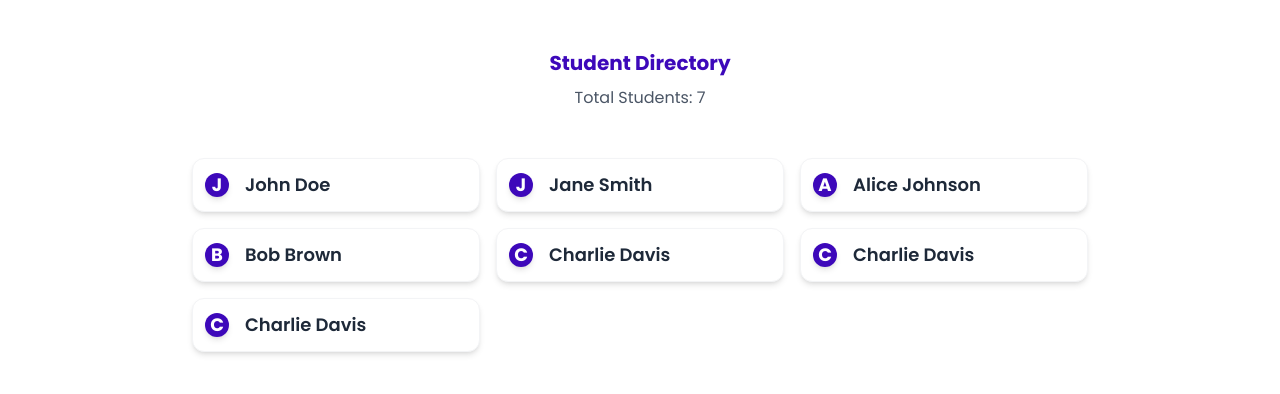
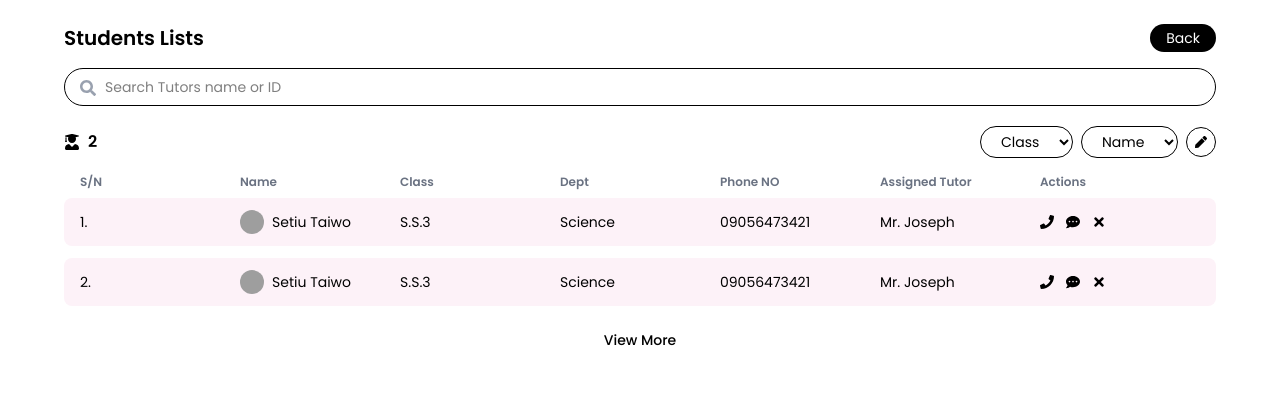
Before and after one commit to BusandCode/edamaa, a React (Vite) app: page /student-list in a window 1280 px wide. Shown: the top 394 px of the page. Built offline with nearby package versions, Linux system fonts and the light colour scheme; grey boxes are pictures that could not be loaded.

Commit message:
updated tutor profile

```diff
--- a/src/pages/students/StudentList.tsx
+++ b/src/pages/students/StudentList.tsx
@@ -1,36 +1,105 @@
-import { students } from './students'
+import { students } from './students';
+import {
+  FaSearch,
+  FaPhone,
+  FaCommentDots,
+  FaTimes,
+  FaUserGraduate,
+  FaSlidersH,
+  FaPen
+} from 'react-icons/fa';
+
 const StudentList = () => {
   return (
-    <div className="min-h-screen bg-white py-12 px-4">
-      <div className="max-w-4xl mx-auto">
-        <div className="text-center mb-12">
-          <h1 className="text-[20px] font-bold text-[#3d08ba] mb-2">Student Directory</h1>
-          <p className="text-gray-600">Total Students: {students.length}</p>
+    <div className="min-h-screen bg-white px-4 py-6">
+      <div className="max-w-6xl mx-auto">
+
+        {/* Header */}
+        <div className="flex items-center justify-between mb-4">
+          <h1 className="text-xl font-semibold">Students Lists</h1>
+          <button className="text-sm bg-black text-white px-4 py-1 rounded-full">
+            Back
+          </button>
         </div>
 
-        <div className="grid grid-cols-1 md:grid-cols-2 lg:grid-cols-3 gap-4">
+        {/* Search */}
+        <div className="relative mb-5">
+          <input
+            type="text"
+            placeholder="Search Tutors name or ID"
+            className="w-full border rounded-full py-2 pl-10 pr-4 text-sm focus:outline-none"
+          />
+          <FaSearch className="absolute left-4 top-3 text-gray-400" />
+        </div>
+
+        {/* Filters */}
+        <div className="flex flex-wrap items-center justify-between mb-4 gap-3">
+          <div className="flex items-center gap-2">
+            <FaUserGraduate />
+            <span className="font-semibold">{students.length}</span>
+          </div>
+
+          <div className="flex items-center gap-2">
+            <select className="border rounded-full px-4 py-1 text-sm">
+              <option>Class</option>
+            </select>
+
+            <select className="border rounded-full px-4 py-1 text-sm">
+              <option>Name</option>
+            </select>
+
+            <button className="border rounded-full p-2">
+              <FaPen size={12} />
+            </button>
+          </div>
+        </div>
+
+        {/* Table Header */}
+        <div className="hidden md:grid grid-cols-7 text-xs font-semibold text-gray-500 px-4 mb-2">
+          <span>S/N</span>
+          <span>Name</span>
+          <span>Class</span>
+          <span>Dept</span>
+          <span>Phone NO</span>
+          <span>Assigned Tutor</span>
+          <span>Actions</span>
+        </div>
+
+        {/* Rows */}
+        <div className="space-y-3">
           {students.map((student, index) => (
             <div
               key={student.id}
-              className="group relative bg-white rounded-xl shadow-md hover:shadow-xl transition-all duration-300 p-3 border border-gray-100 hover:border-indigo-300 hover:-translate-y-1"
-              style={{
-                animationDelay: `${index * 50}ms`
-              }}
+              className="grid grid-cols-2 md:grid-cols-7 items-center bg-pink-50 rounded-lg px-4 py-3 text-sm"
             >
-              <div className="flex items-center gap-4">
-                <div className="w-6 h-6 rounded-full bg-[#3d08ba] flex items-center justify-center text-white font-bold text-lg shadow-md group-hover:scale-110 transition-transform">
-                  {student.name.charAt(0)}
-                </div>
-                <div className="flex-1">
-                  <h3 className="text-lg font-semibold text-gray-800 group-hover:text-indigo-600 transition-colors">
-                    {student.name}
-                  </h3>
-                </div>
+              <span>{index + 1}.</span>
+
+              <div className="flex items-center gap-2">
+                <img
+                  src={student.avatar}
+                  alt=""
+                  className="w-6 h-6 rounded-full"
+                />
+                <span>{student.name}</span>
               </div>
 
-              <div className="absolute top-2 right-2 w-2 h-2 rounded-full bg-green-400 opacity-0 group-hover:opacity-100 transition-opacity"></div>
+              <span>{student.class}</span>
+              <span>{student.dept}</span>
+              <span>{student.phone}</span>
+              <span>{student.tutor}</span>
+
+              <div className="flex items-center gap-3">
+                <FaPhone className="cursor-pointer" />
+                <FaCommentDots className="cursor-pointer" />
+                <FaTimes className="cursor-pointer" />
+              </div>
             </div>
           ))}
+        </div>
+
+        {/* View More */}
+        <div className="text-center mt-6 text-sm font-medium cursor-pointer">
+          View More
         </div>
       </div>
     </div>
--- a/src/pages/students/students.tsx
+++ b/src/pages/students/students.tsx
@@ -1,73 +1,21 @@
-// Mock students data
+// students.js
 export const students = [
   {
     id: 1,
-    name: 'John Doe',
-    email: 'john.doe@email.com',
-    phone: '+234 801 234 5678',
-    enrolledDate: 'Jan 15, 2024',
-    courses: 5,
-    progress: 85,
-    avatar: 'https://api.dicebear.com/7.x/avataaars/svg?seed=John'
+    name: 'Setiu Taiwo',
+    class: 'S.S.3',
+    dept: 'Science',
+    phone: '09056473421',
+    tutor: 'Mr. Joseph',
+    avatar: 'https://api.dicebear.com/7.x/avataaars/svg?seed=Setiu'
   },
   {
     id: 2,
-    name: 'Jane Smith',
-    email: 'jane.smith@email.com',
-    phone: '+234 802 345 6789',
-    enrolledDate: 'Feb 20, 2024',
-    courses: 3,
-    progress: 92,
-    avatar: 'https://api.dicebear.com/7.x/avataaars/svg?seed=Jane'
-  },
-  {
-    id: 3,
-    name: 'Alice Johnson',
-    email: 'alice.j@email.com',
-    phone: '+234 803 456 7890',
-    enrolledDate: 'Mar 10, 2024',
-    courses: 4,
-    progress: 78,
-    avatar: 'https://api.dicebear.com/7.x/avataaars/svg?seed=Alice'
-  },
-  {
-    id: 4,
-    name: 'Bob Brown',
-    email: 'bob.brown@email.com',
-    phone: '+234 804 567 8901',
-    enrolledDate: 'Jan 25, 2024',
-    courses: 6,
-    progress: 95,
-    avatar: 'https://api.dicebear.com/7.x/avataaars/svg?seed=Bob'
-  },
-  {
-    id: 5,
-    name: 'Charlie Davis',
-    email: 'charlie.d@email.com',
-    phone: '+234 805 678 9012',
-    enrolledDate: 'Apr 05, 2024',
-    courses: 2,
-    progress: 65,
-    avatar: 'https://api.dicebear.com/7.x/avataaars/svg?seed=Charlie'
-  },
-  {
-    id: 6,
-    name: 'Charlie Davis',
-    email: 'charlie.d@email.com',
-    phone: '+234 805 678 9012',
-    enrolledDate: 'Apr 05, 2024',
-    courses: 2,
-    progress: 65,
-    avatar: 'https://api.dicebear.com/7.x/avataaars/svg?seed=Charlie'
-  },
-  {
-    id: 7,
-    name: 'Charlie Davis',
-    email: 'charlie.d@email.com',
-    phone: '+234 805 678 9012',
-    enrolledDate: 'Apr 05, 2024',
-    courses: 2,
-    progress: 65,
-    avatar: 'https://api.dicebear.com/7.x/avataaars/svg?seed=Charlie'
+    name: 'Setiu Taiwo',
+    class: 'S.S.3',
+    dept: 'Science',
+    phone: '09056473421',
+    tutor: 'Mr. Joseph',
+    avatar: 'https://api.dicebear.com/7.x/avataaars/svg?seed=Taiwo'
   }
 ];
```
